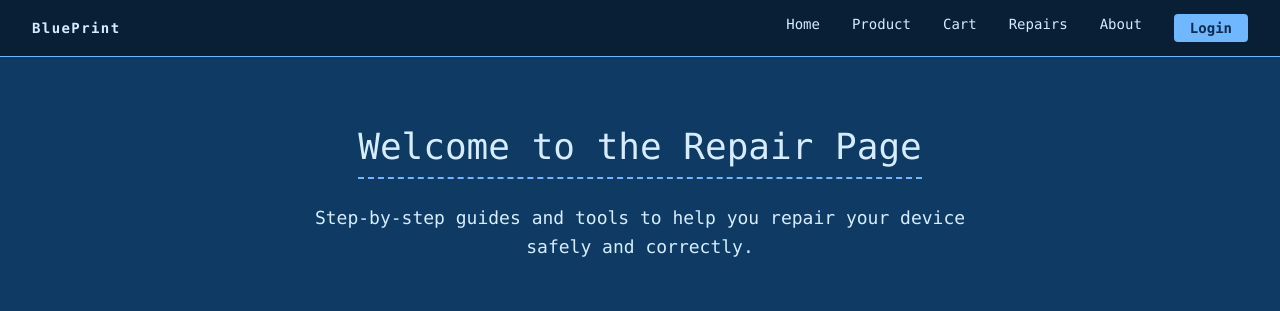
After one commit to Brooklyn-STEAM/10053-Empowering-Self-Repair-of-Electronic-Devices-With-Artificial-Intelligence, a Flask app: page /repairs in a window 1280 px wide. The commit adds this page. Shown: the top 311 px of the page. Run offline with Flask 3, Linux system fonts and the light colour scheme; some libraries are stand-ins or nearby versions.

Commit message:
Repair (#13)
* homepage and navbar

* added title

* title

* homepage+Navbar fixes

* hp fix and navbar

* Navbar

* navbar fixs

* About us page + footer added

* fixes

* Repair page

---------

Co-authored-by: Jayson Ramirez <jramierz@brooklynsteamcenter.or>

```diff
--- a/main.py
+++ b/main.py
@@ -62,6 +62,7 @@ def index():
 
 @app.route("/about_us")
 def about_us():
+    return render_template("about_us.html.jinja")
     return render_template("about_us.html.jinja")
 @app.route("/login", methods=["POST","GET"])
 def login_page():
@@ -134,3 +135,7 @@ def logout():
     flash("You have been Logged Out")
 
     return redirect("/")
+
+@app.route("/repairs")
+def repair_page():
+    return render_template("repairs.html.jinja")
--- a/templates/homepage.html.jinja
+++ b/templates/homepage.html.jinja
@@ -137,6 +137,7 @@
 </div>
 
 
+
 <!-- FOOTER -->
 {% include "components/footer.html.jinja" %}
 
--- /dev/null
+++ b/templates/repairs.html.jinja
@@ -0,0 +1,57 @@
+<!DOCTYPE html>
+<html lang="en">
+<head>
+    <meta charset="UTF-8">
+    <meta name="viewport" content="width=device-width, initial-scale=1.0">
+    <script src="https://cdn.tailwindcss.com"></script>
+    <title>Repair Page</title>
+</head>
+
+<body class="bg-[#0b2c4d] text-[#d6ecff] font-mono min-h-screen flex flex-col">
+
+<!-- NAVBAR -->
+{% include "components/navbar.html.jinja" %}
+
+<header class="py-[70px] px-[80px] bg-[#0e3a63] border-b-2 border-dashed border-[#6fb7ff] text-center">
+    <h1 class="text-4xl mb-6 border-b-2 border-dashed border-[#6fb7ff] inline-block pb-[10px]">
+        Welcome to the Repair Page
+    </h1>
+    <p class="max-w-[700px] mx-auto text-lg leading-relaxed">
+        Step-by-step guides and tools to help you repair your device safely and correctly.
+    </p>
+</header>
+
+<div class="grid grid-cols-1 md:grid-cols-2 gap-10 items-center">
+
+    <!-- Images -->
+    <div class="grid grid-cols-2 gap-4">
+        <img src="/static/img/step1.jpg" class="w-full rounded-lg shadow-md" alt="Step 1">
+        <img src="/static/img/step2.jpg" class="w-full rounded-lg shadow-md" alt="Step 2">
+    </div>
+
+    <!-- Text -->
+    <div>
+        <h2 class="text-3xl mb-6 border-b-2 border-dashed border-[#6fb7ff] inline-block pb-[10px]">
+            Repair Steps
+        </h2>
+
+        <p class="text-lg leading-relaxed mb-4">
+            Follow these step-by-step images to safely repair your device. Each image shows the correct tool placement and part removal order.
+        </p>
+
+        <ul class="list-disc pl-6 space-y-2 text-base">
+            <li>Turn off the device first</li>
+            <li>Use the correct screwdriver size</li>
+            <li>Keep screws organized</li>
+            <li>Follow steps in order</li>
+        </ul>
+    </div>
+
+</div>
+
+
+<!-- FOOTER -->
+{% include "components/footer.html.jinja" %}
+
+</body>
+</html>
```
